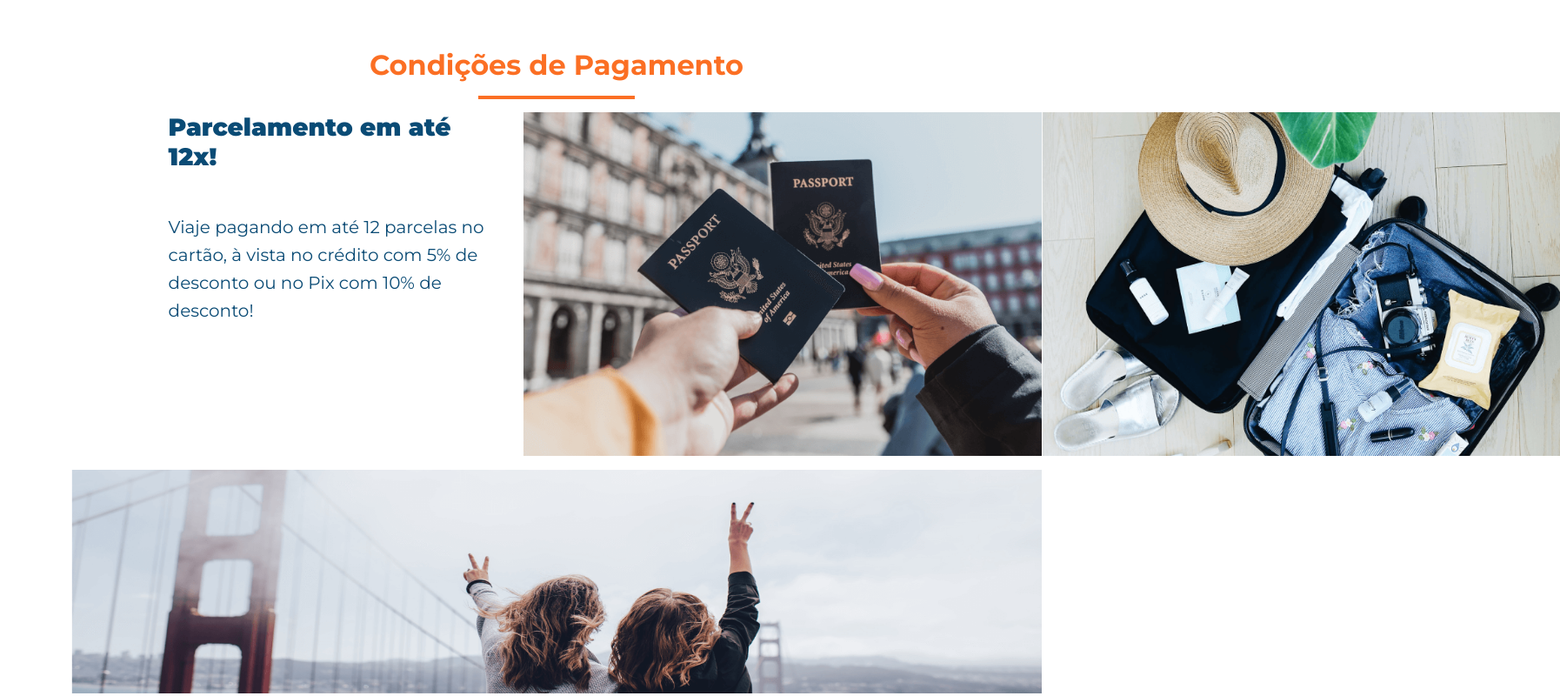
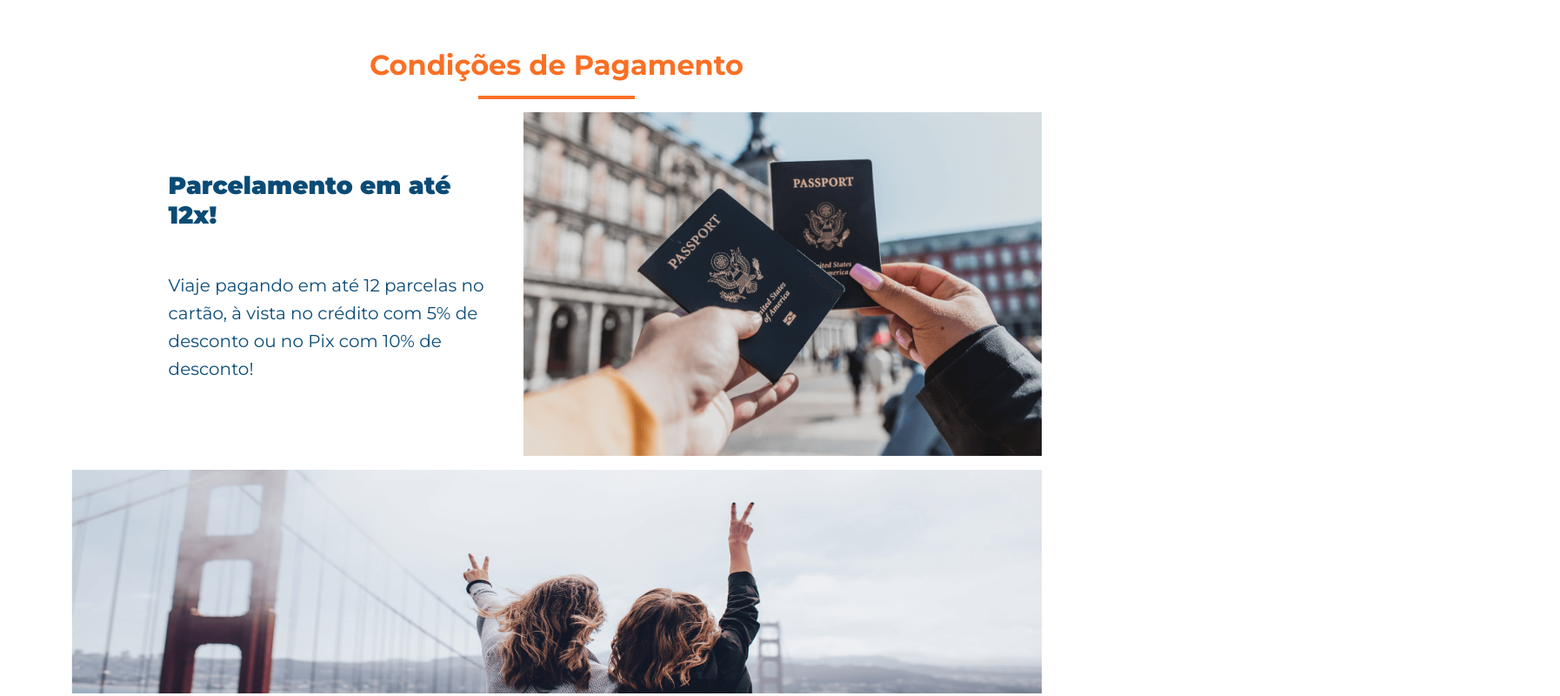
Before and after one commit to itsmejunqueira/jornada-ia-projeto, a website: page index.html in a window 1280 px wide. Shown: the part 2820-3620 px from the top of the page at 87% size, 1794 px wide, since content can reach past the window. Drawn offline with nearby package versions, Linux system fonts and the light colour scheme; a web font is replaced by a local one.

Commit message:
fix pgto 2

```diff
--- a/index.css
+++ b/index.css
@@ -337,6 +337,8 @@ margin-left: 10%;
     display: flex;
     gap: 24px;
     flex-direction: column;
+    align-items: center;
+    justify-content: center;
 }
 
 .pagamento_destaque {
--- a/index.html
+++ b/index.html
@@ -151,36 +151,6 @@
             </div>
         </section>
 
-
-        <!-- <div class="pagamento">
-            <div class="pagamento__titulo">
-                <div class="pagamento__titulo--texto">Condições de Pagamento</div>
-                <div class="pagamento__titulo--sublinhado"></div>
-            </div>
-            <div class="pagamento__condicoes">
-                <div class="pagamento__condicoes--descricao">
-                    <dov class="pagamento__condicoes--destaque">Parcelamento em até 12x!</dov>
-                    <div class="pagamento__condicoes--detalhes">
-                        Viaje pagando em até 12 parcelas no cartão, à vista no crédito
-                        com 5% de desconto ou no Pix com 10% de desconto!
-                    </div>
-                </div>
-                <div class="pagamento__imagens">
-                    <div class="pagamento__imagens--grupo">
-                        <div class="pagamento__imagens--imagem-container">
-                            <img class="pagamento__imagens--imagem" alt="" src="./img/montagem-japo-1@2x.png" />
-                        </div>
-                        <div class="pagamento__imagens--imagem-container">
-                            <img class="pagamento__imagens--imagem" alt="" src="./img/montagem-japo-2@2x.png" />
-                        </div>
-                    </div>
-                    <div class="pagamento__imagens--imagem-destaque">
-                        <img class="pagamento__imagens--imagem" alt="" src="./img/montagem-japo-3@2x.png" />
-                    </div>
-                </div>
-            </div>
-        </div> -->
-
         <section class="pagamento">
             <h2 class="pagamento__titulo">Condições de Pagamento</h2>
             <div class="pagamento__titulo--sublinhado"></div>
@@ -193,13 +163,12 @@
                 </div>
                 <div class="d-flex">
                     <img src="./img/img-passaportes.png" alt="Imagem principal da promoção">
-                        <img src="./img/malas-prontas.png" alt="Imagem principal da promoção">
+                    <!-- <img src="./img/malas-prontas.png" alt="Imagem principal da promoção">                 -->
                 </div>
 
             </div>
             <div class="pagamento__img">
                 <img src="./img/friends-bridge.png" class="mt-3" alt="Imagem ilustrativa da promoção">
-            </div>
             </div>
         </section>
 
```
Lines whose indentation alone changed are shown as unchanged.
